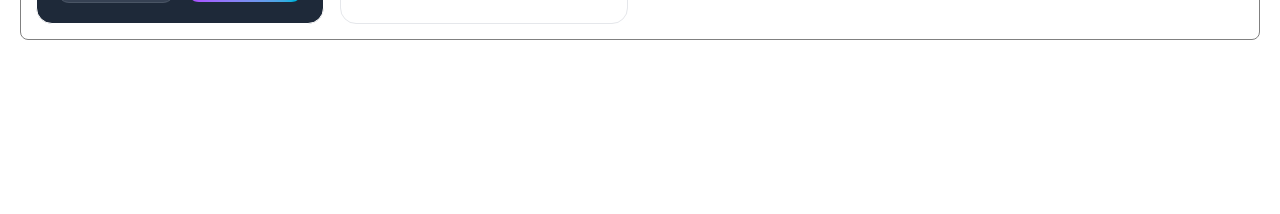
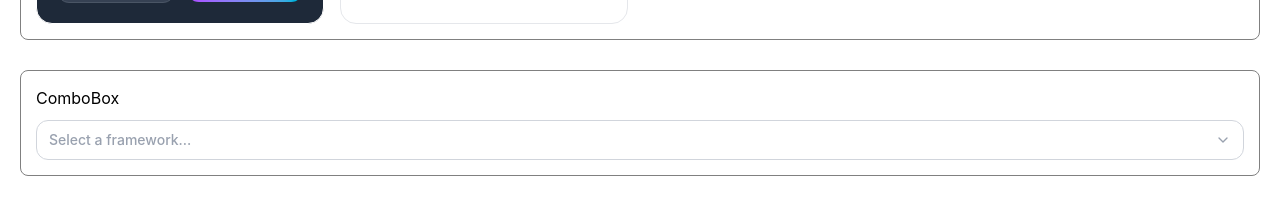
Before and after one commit to RohitD100/component-library, a React (Vite) app: page / in a window 1280 px wide. Shown: the part 1959-2173 px from the top of the page. Before the commit the page ends 2049 px from the top, so only its background shows below. Built offline with nearby package versions, Linux system fonts and the light colour scheme.

Commit message:
feat: create ComboBox component

```diff
--- /dev/null
+++ b/src/components/ComboBox/ComboBox.tsx
@@ -0,0 +1,148 @@
+import React, { useState, useRef, useEffect } from "react";
+import {
+    triggerStyle,
+    dropdownStyle,
+    searchInputStyle,
+    optionStyle,
+    optionActiveStyle,
+    placeholderStyle,
+    chevronStyle,
+    chevronOpenStyle,
+} from "./comboBoxStyling";
+import type { ComboBoxProps } from "./types";
+
+const ComboBox = ({
+    options,
+    value,
+    onChange,
+    placeholder = "Select an option...",
+    disabled = false,
+    className = "",
+    styles = {},
+}: ComboBoxProps) => {
+    const [open, setOpen] = useState(false);
+    const [query, setQuery] = useState("");
+    const containerRef = useRef<HTMLDivElement>(null);
+
+    const selected = options.find((o) => o.value === value);
+
+    const filtered = query.trim()
+        ? options.filter((o) =>
+              o.label.toLowerCase().includes(query.toLowerCase()),
+          )
+        : options;
+
+    useEffect(() => {
+        function handleClickOutside(e: MouseEvent) {
+            if (
+                containerRef.current &&
+                !containerRef.current.contains(e.target as Node)
+            ) {
+                setOpen(false);
+                setQuery("");
+            }
+        }
+        document.addEventListener("mousedown", handleClickOutside);
+        return () =>
+            document.removeEventListener("mousedown", handleClickOutside);
+    }, []);
+
+    function handleSelect(val: string) {
+        onChange?.(val);
+        setOpen(false);
+        setQuery("");
+    }
+
+    function handleKeyDown(e: React.KeyboardEvent) {
+        if (e.key === "Escape") {
+            setOpen(false);
+            setQuery("");
+        }
+    }
+
+    return (
+        <div
+            ref={containerRef}
+            className={`relative w-full ${className}`}
+            style={styles}
+            onKeyDown={handleKeyDown}
+        >
+            <button
+                type="button"
+                role="combobox"
+                aria-expanded={open}
+                aria-haspopup="listbox"
+                disabled={disabled}
+                onClick={() => setOpen((prev) => !prev)}
+                className={triggerStyle}
+            >
+                <span className={!selected ? placeholderStyle : ""}>
+                    {selected ? selected.label : placeholder}
+                </span>
+                <svg
+                    className={`${chevronStyle} ${open ? chevronOpenStyle : ""}`}
+                    xmlns="http://www.w3.org/2000/svg"
+                    viewBox="0 0 24 24"
+                    fill="none"
+                    stroke="currentColor"
+                    strokeWidth={2}
+                    strokeLinecap="round"
+                    strokeLinejoin="round"
+                >
+                    <path d="M6 9l6 6 6-6" />
+                </svg>
+            </button>
+
+            {open && (
+                <div role="listbox" className={dropdownStyle}>
+                    <div className="p-2 border-b border-gray-100">
+                        <input
+                            autoFocus
+                            type="text"
+                            value={query}
+                            onChange={(e) => setQuery(e.target.value)}
+                            placeholder="Search..."
+                            className={searchInputStyle}
+                        />
+                    </div>
+
+                    <ul className="max-h-48 overflow-y-auto p-1">
+                        {filtered.length === 0 ? (
+                            <li className="px-3 py-2 text-sm text-gray-400">
+                                No results found.
+                            </li>
+                        ) : (
+                            filtered.map((option) => (
+                                <li
+                                    key={option.value}
+                                    role="option"
+                                    aria-selected={option.value === value}
+                                    onClick={() => handleSelect(option.value)}
+                                    className={`${optionStyle} ${option.value === value ? optionActiveStyle : ""}`}
+                                >
+                                    <span>{option.label}</span>
+                                    {option.value === value && (
+                                        <svg
+                                            xmlns="http://www.w3.org/2000/svg"
+                                            viewBox="0 0 24 24"
+                                            fill="none"
+                                            stroke="currentColor"
+                                            strokeWidth={2.5}
+                                            strokeLinecap="round"
+                                            strokeLinejoin="round"
+                                            className="h-4 w-4 shrink-0"
+                                        >
+                                            <path d="M20 6L9 17l-5-5" />
+                                        </svg>
+                                    )}
+                                </li>
+                            ))
+                        )}
+                    </ul>
+                </div>
+            )}
+        </div>
+    );
+};
+
+export default ComboBox;
--- /dev/null
+++ b/src/components/ComboBox/ComboBoxDemo.tsx
@@ -0,0 +1,24 @@
+import { useState } from "react";
+import ComboBox from "./ComboBox";
+
+const frameworkOptions = [
+    { label: "React", value: "react" },
+    { label: "Vue", value: "vue" },
+    { label: "Svelte", value: "svelte" },
+    { label: "Angular", value: "angular" },
+    { label: "SolidJS", value: "solidjs" },
+];
+
+const ComboBoxDemo = () => {
+    const [selected, setSelected] = useState<string | undefined>(undefined);
+    return (
+        <ComboBox
+            options={frameworkOptions}
+            value={selected}
+            onChange={setSelected}
+            placeholder="Select a framework..."
+        />
+    );
+};
+
+export default ComboBoxDemo;
--- /dev/null
+++ b/src/components/ComboBox/comboBoxStyling.ts
@@ -0,0 +1,20 @@
+export const triggerStyle =
+    "flex h-10 w-full items-center justify-between rounded-xl border border-gray-300 bg-white px-3 py-2 text-sm font-medium transition-all duration-200 focus:outline-none focus:ring-2 focus:ring-offset-2 focus:ring-purple-500 disabled:opacity-60 disabled:cursor-not-allowed cursor-pointer";
+
+export const dropdownStyle =
+    "absolute z-50 mt-1 w-full rounded-xl border border-gray-200 bg-white shadow-md overflow-hidden";
+
+export const searchInputStyle =
+    "w-full bg-transparent px-2 py-1 text-sm outline-none placeholder:text-gray-400";
+
+export const optionStyle =
+    "flex cursor-pointer items-center justify-between rounded-lg px-3 py-2 text-sm transition-all duration-150 hover:bg-purple-50 hover:text-purple-700";
+
+export const optionActiveStyle = "bg-purple-50 text-purple-700";
+
+export const placeholderStyle = "text-gray-400";
+
+export const chevronStyle =
+    "ml-2 h-4 w-4 shrink-0 text-gray-400 transition-transform duration-200";
+
+export const chevronOpenStyle = "rotate-180";
--- /dev/null
+++ b/src/components/ComboBox/types.ts
@@ -0,0 +1,14 @@
+export type ComboBoxOption = {
+    label: string;
+    value: string;
+};
+
+export type ComboBoxProps = {
+    options: ComboBoxOption[];
+    value?: string;
+    onChange?: (value: string) => void;
+    placeholder?: string;
+    disabled?: boolean;
+    className?: string;
+    styles?: React.CSSProperties;
+};
--- a/src/componentsList.tsx
+++ b/src/componentsList.tsx
@@ -6,6 +6,7 @@ import Alert from "./components/Alert/Alert";
 import Avatar from "./components/Avatar/Avatar";
 import ReferralBadge from "./components/ReferralBadge/ReferralBadge";
 import Card from "./components/Card/Card";
+import ComboBoxDemo from "./components/ComboBox/ComboBoxDemo";
 
 export const components = [
     {
@@ -165,4 +166,8 @@ export const components = [
             </div>
         ),
     },
+    {
+        name: "ComboBox",
+        render: () => <ComboBoxDemo />,
+    },
 ];
```
